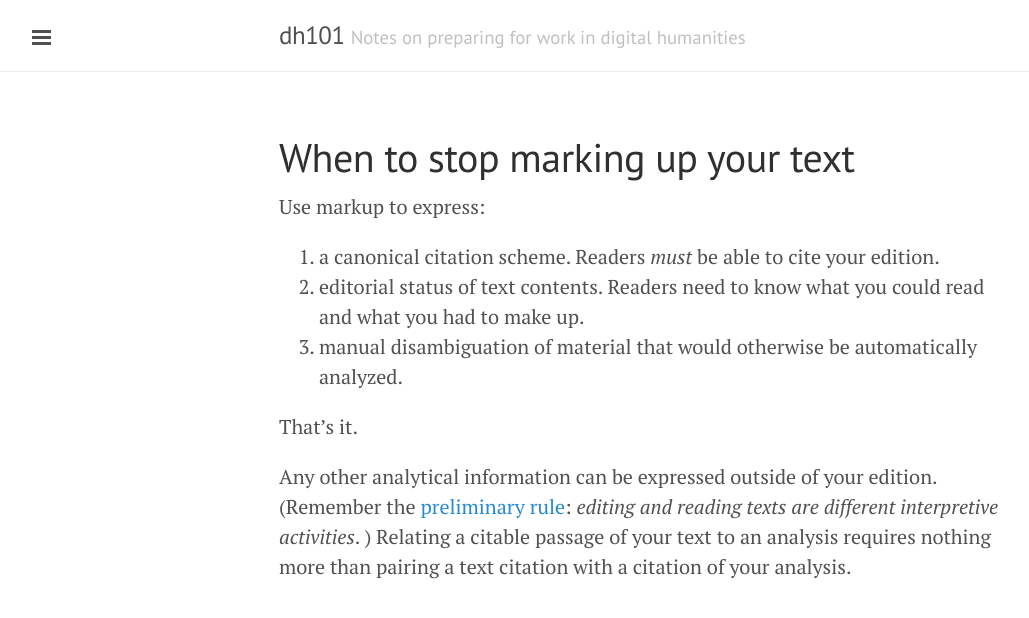
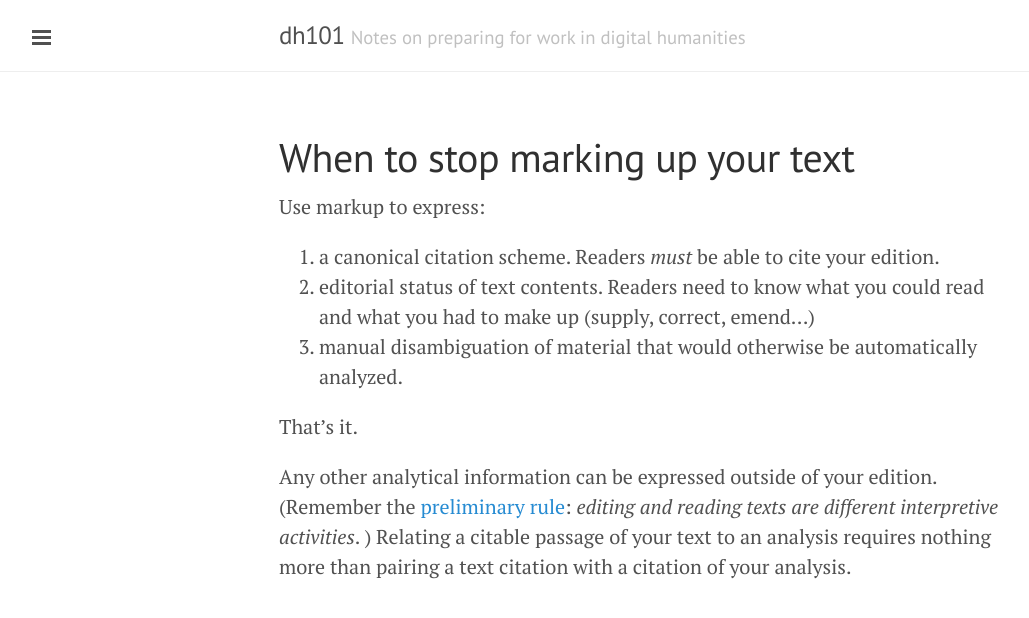
Before and after one commit to neelsmith/dh101, a Jekyll site: the page built from markup/index.md, in a window 1280 px wide. Shown: the top 618 px of the page, without its empty margins (1-1030 px from the left). Built offline with Jekyll 4.4.1, drawn with Linux system fonts in a browser that asks for light colours; Markdown is read by kramdown in place of the engine named in the settings.

Commit message:
rephrase editing note

```diff
--- a/markup/index.md
+++ b/markup/index.md
@@ -6,7 +6,7 @@
 Use markup to express:
 
 1. a canonical citation scheme.  Readers *must* be able to cite your edition.
-2. editorial status of text contents.  Readers need to know what you could read and what you had to make up.
+2. editorial status of text contents.  Readers need to know what you could read and what you had to make up (supply, correct, emend...)
 3. manual disambiguation of material that would otherwise be automatically analyzed.
 
 That's it.
```
